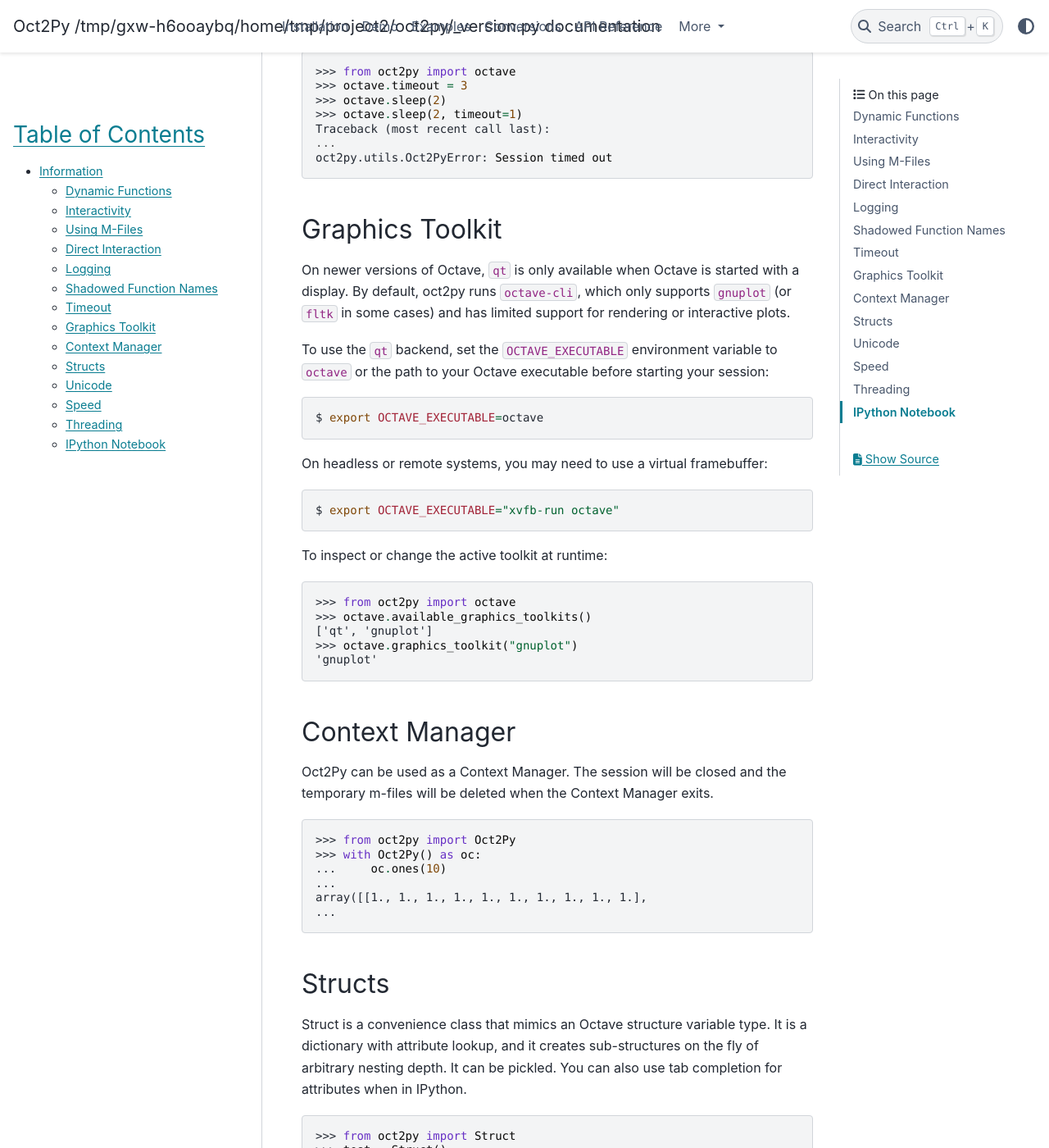
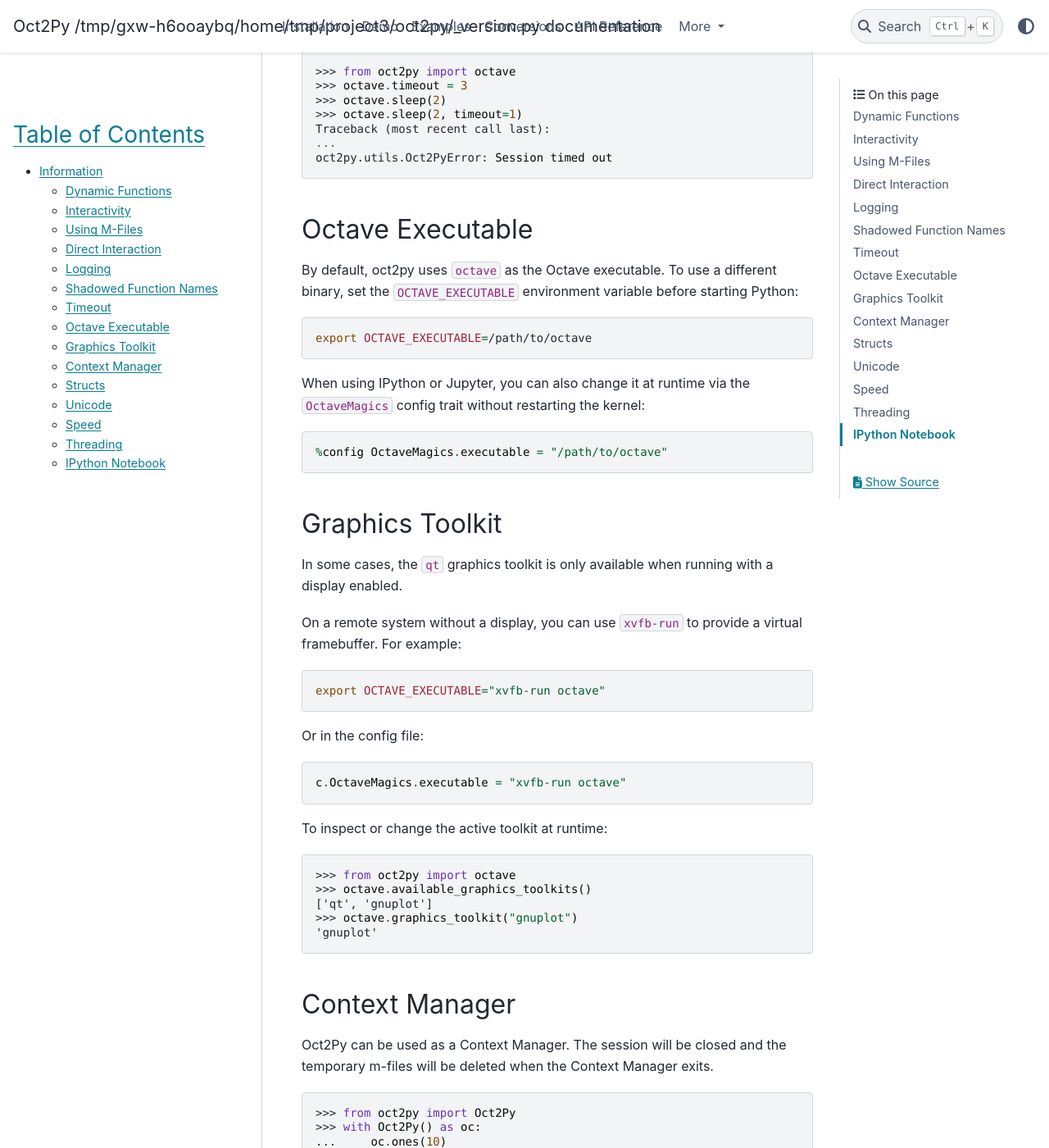
Before and after one commit to blink1073/oct2py, a Sphinx documentation site: the page built from docs/source/info.rst, in a window 1280 px wide and 1400 px high, scrolled down 2619 px. Shown: the whole window at 82% size. Built offline with Sphinx 7.4.7 and the PyData theme 0.15.4, drawn with Linux system fonts in a browser that asks for light colours.

Commit message:
Add executable trait to OctaveMagics and bump octave-kernel to 0.39 (#355)
* Add executable trait to OctaveMagics and bump octave-kernel to 0.39

- Add configurable `executable` traitlet to `OctaveMagics`: when set,
  updates `OCTAVE_EXECUTABLE` and restarts the oct2py session with the
  new executable path
- Update docs to show `c.OctaveMagics.executable` as an alternative to
  the `OCTAVE_EXECUTABLE` env var for configuring the Octave executable
- Bump minimum `octave-kernel` dependency to 0.39

* docs: add note about setting OCTAVE_EXECUTABLE with default of octave

```diff
--- a/docs/source/info.rst
+++ b/docs/source/info.rst
@@ -129,26 +129,41 @@
     oct2py.utils.Oct2PyError: Session timed out
 
 
+Octave Executable
+=================
+By default, oct2py uses ``octave`` as the Octave executable.  To use a
+different binary, set the ``OCTAVE_EXECUTABLE`` environment variable before
+starting Python:
+
+.. code:: shell
+
+    export OCTAVE_EXECUTABLE=/path/to/octave
+
+When using IPython or Jupyter, you can also change it at runtime via the
+``OctaveMagics`` config trait without restarting the kernel:
+
+.. code:: python
+
+    %config OctaveMagics.executable = "/path/to/octave"
+
+
 Graphics Toolkit
 ================
-On newer versions of Octave, ``qt`` is only available when Octave is started with a
-display.  By default, oct2py runs ``octave-cli``, which only supports
-``gnuplot`` (or ``fltk`` in some cases) and has limited support for rendering
-or interactive plots.
 
-To use the ``qt`` backend, set the ``OCTAVE_EXECUTABLE`` environment variable
-to ``octave`` or the path to your Octave executable before starting your
-session:
+In some cases, the ``qt`` graphics toolkit is only available when running with a
+display enabled.
 
-.. code-block:: bash
+On a remote system without a display, you can use ``xvfb-run`` to provide a virtual framebuffer.  For example:
 
-    $ export OCTAVE_EXECUTABLE=octave
+.. code:: shell
 
-On headless or remote systems, you may need to use a virtual framebuffer:
+    export OCTAVE_EXECUTABLE="xvfb-run octave"
 
-.. code-block:: bash
+Or in the config file:
 
-    $ export OCTAVE_EXECUTABLE="xvfb-run octave"
+.. code:: python
+
+    c.OctaveMagics.executable = "xvfb-run octave"
 
 To inspect or change the active toolkit at runtime:
 
--- a/pyproject.toml
+++ b/pyproject.toml
@@ -23,7 +23,7 @@
 dependencies = [
     "numpy >=1.24",
     "scipy >=1.9.0",
-    "octave_kernel >= 0.38.0",
+    "octave_kernel >= 0.39",
 ]
 readme = "README.md"
 
```
Also changed, not shown: docs/source/installation.rst (+10 -12 lines), 3 other files.
